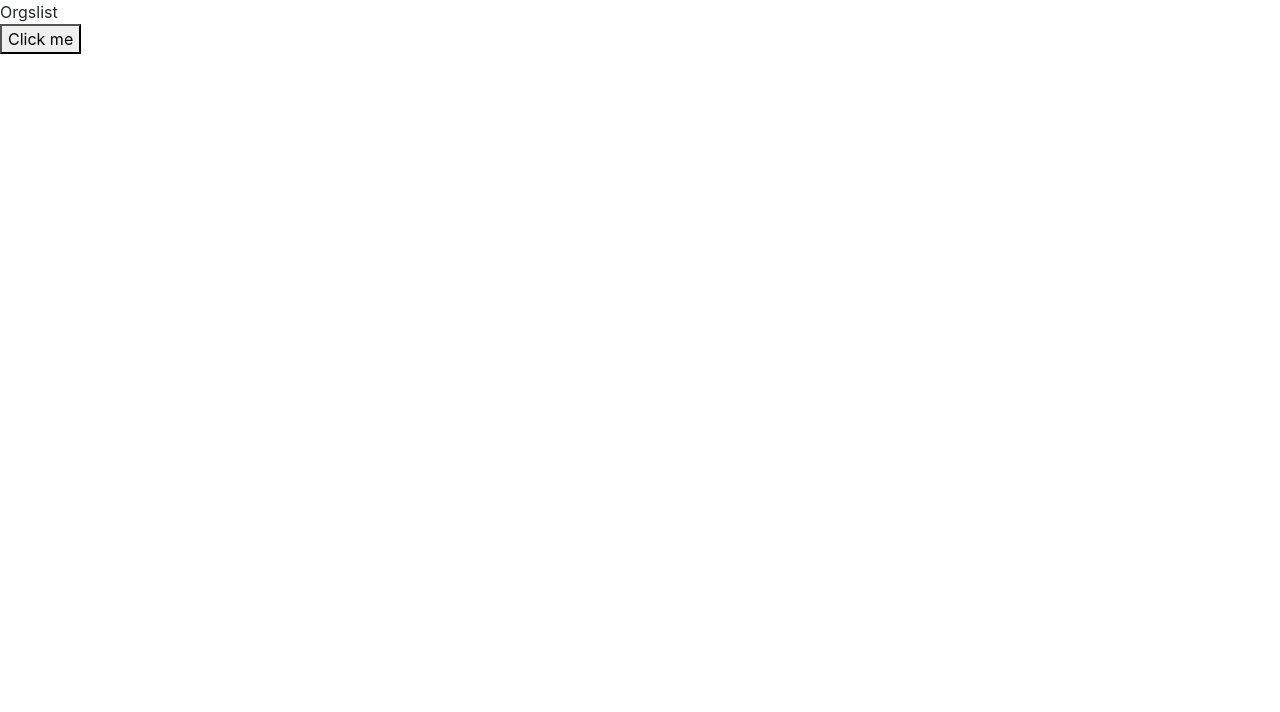
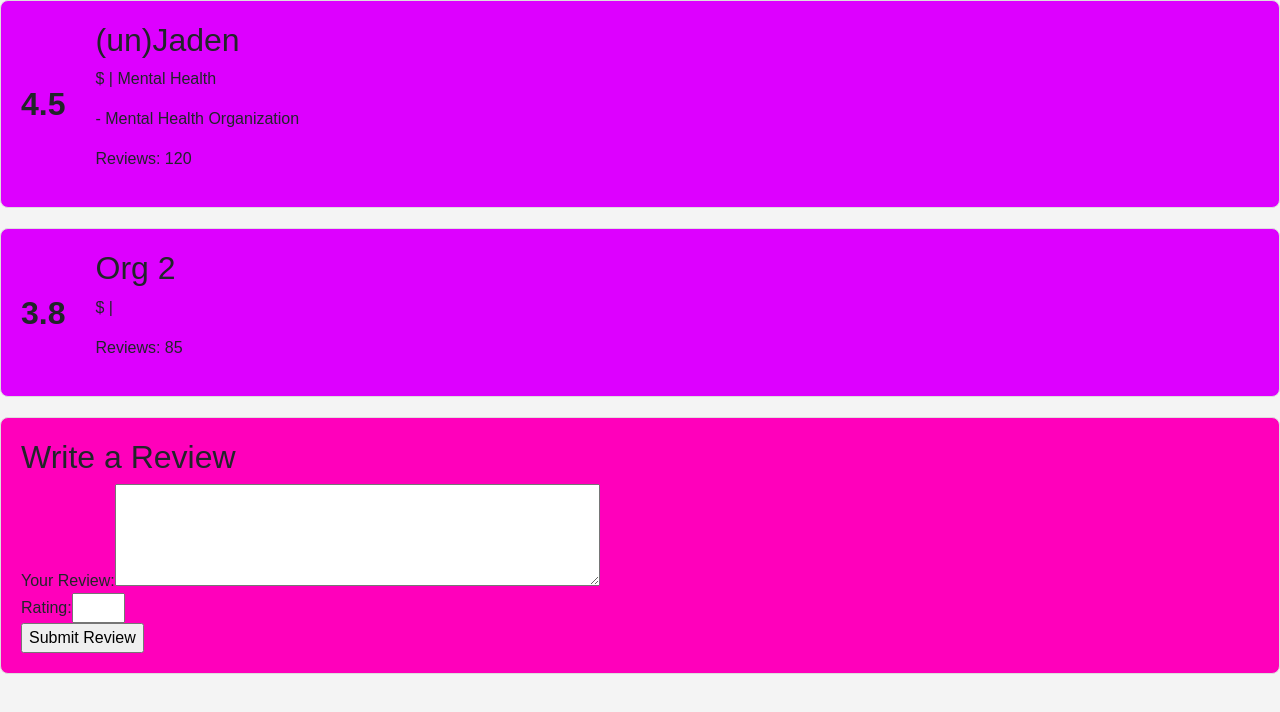
Before and after one commit to rheajshah/rate-my-org, a React (Create React App) app in the folder rate-my-org-app/: page /orgs in a window 1280 px wide. Shown: the top 712 px of the page. Built offline with nearby package versions, Linux system fonts and the light colour scheme.

Commit message:
orgs list

```diff
--- a/rate-my-org-app/src/Homepage.js
+++ b/rate-my-org-app/src/Homepage.js
@@ -1,4 +1,5 @@
-import React from 'react'
+import React from 'react';
+import './index.css';
 
 function Homepage() {
     return (
--- a/rate-my-org-app/src/Orgslist.js
+++ b/rate-my-org-app/src/Orgslist.js
@@ -1,17 +1,47 @@
 import React from 'react'
 import { useNavigate } from 'react-router-dom'
+import './orgslist.css'
 
 function Orgslist() {
     const nav = useNavigate();
     const handleClick = () => {
         nav("/")
     }
+
     return (
         <div>
-            <div>Orgslist</div>
-            <button onClick={handleClick}>
-                Click me
-            </button>
+            <div class="organization-card">
+                <div class="rating">4.5</div>
+                <div class="organization-info">
+                    <h2>(un)Jaden</h2>
+                    <p>$ | Mental Health</p>
+                    <p>- Mental Health Organization</p>
+                    <p>Reviews: 120</p>
+                </div>
+            </div>
+
+
+            <div class="organization-card">
+                <div class="rating">3.8</div>
+                <div class="organization-info">
+                    <h2>Org 2</h2>
+                    <p>$ | </p>
+                    <p>Reviews: 85</p>
+                </div>
+            </div>
+
+            <div class="review-form">
+                <h2>Write a Review</h2>
+                <form>
+                    <label for="review">Your Review:</label>
+                    <textarea id="review" name="review" rows="4" cols="50"></textarea><br />
+
+                    <label for="rating">Rating:</label>
+                    <input type="number" id="rating" name="rating" min="1" max="5" /><br />
+
+                    <input type="submit" value="Submit Review" />
+                </form>
+            </div>
         </div>
     )
 }
--- /dev/null
+++ b/rate-my-org-app/src/orgslist.css
@@ -0,0 +1,45 @@
+body {
+    font-family: Arial, sans-serif;
+    margin: 0;
+    padding: 0;
+    background-color: #f4f4f4;
+}
+
+header {
+    background-color: #ff00a2;
+    color: #fff;
+    padding: 1em;
+    text-align: center;
+}
+
+main {
+    padding: 20px;
+}
+
+.organization-card {
+    background-color: #dd00ff;
+    border: 1px solid #ddd;
+    border-radius: 8px;
+    padding: 20px;
+    margin-bottom: 20px;
+    display: flex;
+    align-items: center;
+}
+
+.rating {
+    font-size: 2em;
+    font-weight: bold;
+    margin-right: 30px;
+}
+
+.organization-info {
+    flex-grow: 1;
+}
+
+.review-form {
+    background-color: #ff00bb;
+    border: 1px solid #ddd;
+    border-radius: 8px;
+    padding: 20px;
+    margin-top: 20px;
+}
```
Also changed, not shown: rate-my-org-app/src/homepage.css (added, +9 -0 lines).
